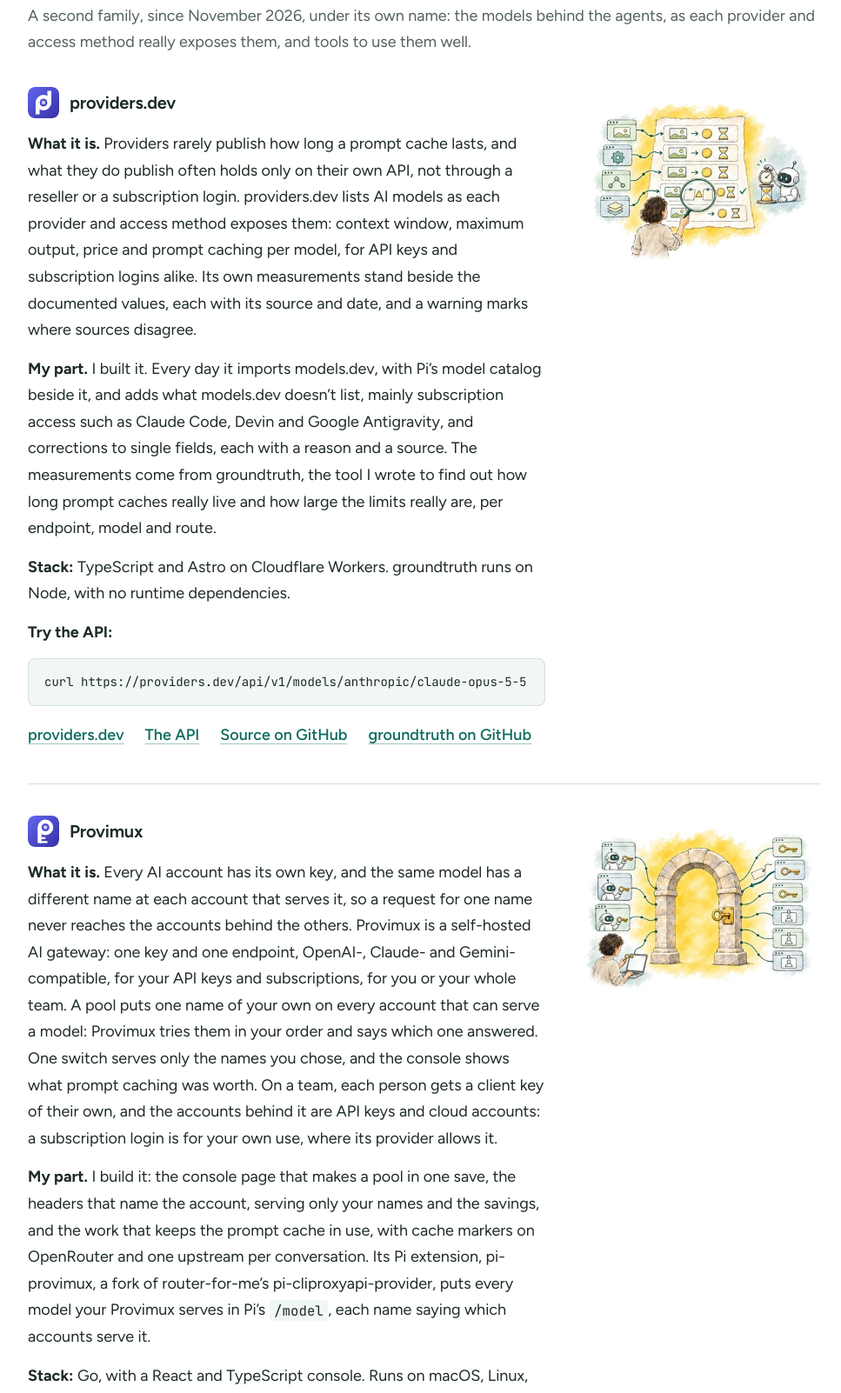
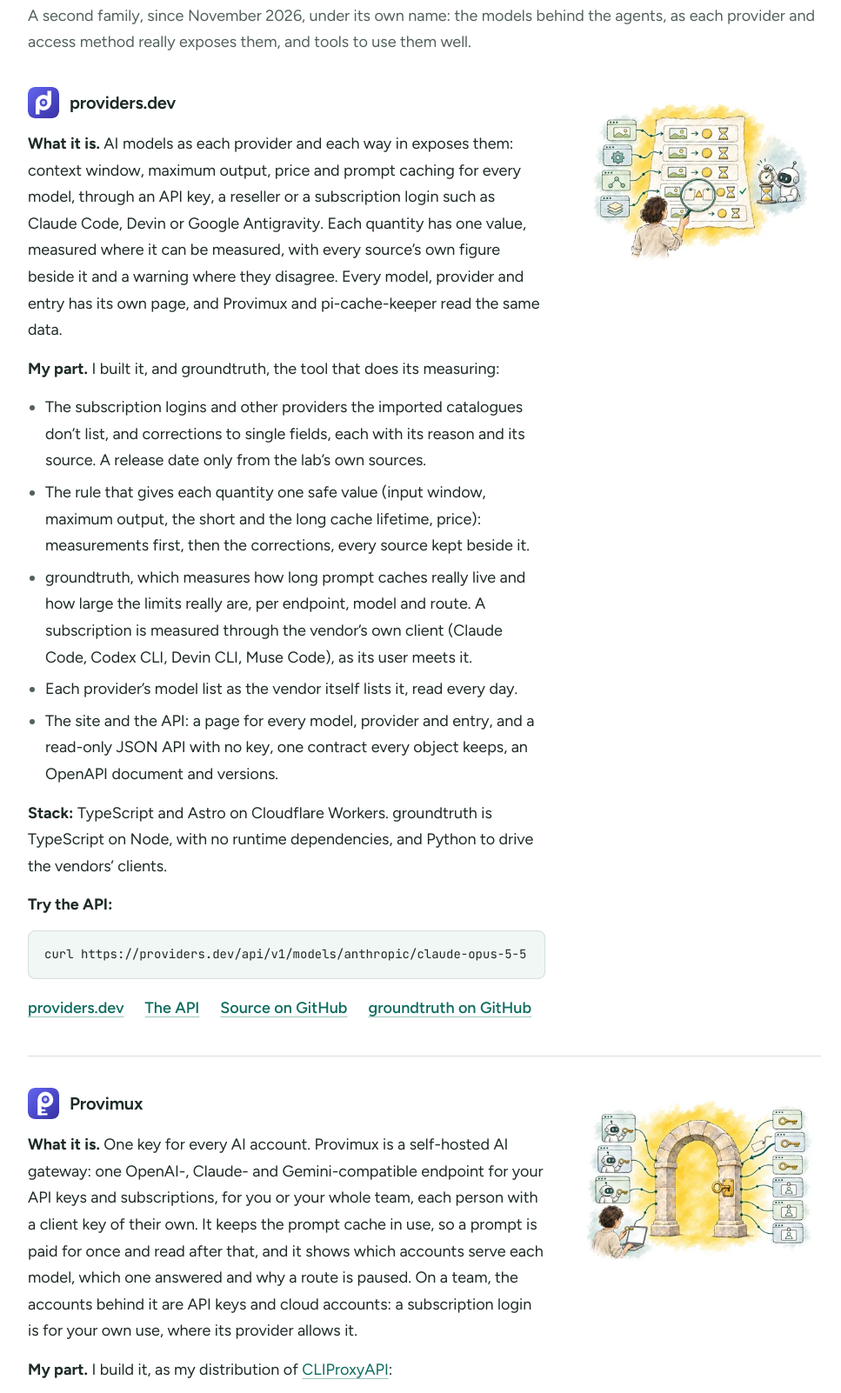
Before and after one commit to ngvoicu/ngvoicu-site, a plain HTML site: page work/index.html in a window 1280 px wide. Shown: the part 8625-10227 px from the top of the page at 87% size, without its empty margins (272-1239 px from the left). Drawn offline with Linux system fonts and the light colour scheme.

Commit message:
Work: providers.dev, Provimux and pi-cache-keeper rewritten around what I built (What it is, My part as a list, Stack); one short clause of credit where it belongs

```diff
--- a/work/index.html
+++ b/work/index.html
@@ -574,9 +574,10 @@
             <h4 id="providers-dev-title"><span class="logo-tile own"><img src="/images/brand/providers-dev-logo.svg" width="32" height="32" alt="" loading="lazy" decoding="async"></span>providers.dev</h4>
             <div class="item-art"><img src="/images/work/providers-dev-800.webp" srcset="/images/work/providers-dev-400.webp 400w, /images/work/providers-dev-800.webp 800w, /images/work/providers-dev-1200.webp 1200w" sizes="(min-width: 77em) 278px, (min-width: 64em) calc((100vw - 400px) / 3), (min-width: 48em) calc((92vw - 80px) / 3), min(20rem, calc(100vw - 2rem))" width="1200" height="900" alt="A ledger of model cards fed by four windows; a robot times an hourglass with a stopwatch, and a person with a magnifying glass looks at two pinned notes with a small warning sign between them" loading="lazy" decoding="async"></div>
             <div class="item-text">
-              <p><strong>What it is.</strong> Providers rarely publish how long a prompt cache lasts, and what they do publish often holds only on their own API, not through a reseller or a subscription login. providers.dev lists AI models as each provider and access method exposes them: context window, maximum output, price and prompt caching per model, for API keys and subscription logins alike. Its own measurements stand beside the documented values, each with its source and date, and a warning marks where sources disagree.</p>
-              <p><strong>My part.</strong> I built it. Every day it imports models.dev, with Pi’s model catalog beside it, and adds what models.dev doesn’t list, mainly subscription access such as Claude Code, Devin and Google Antigravity, and corrections to single fields, each with a reason and a source. The measurements come from groundtruth, the tool I wrote to find out how long prompt caches really live and how large the limits really are, per endpoint, model and route.</p>
-              <p><strong>Stack:</strong> TypeScript and Astro on Cloudflare Workers. groundtruth runs on Node, with no runtime dependencies.</p>
+              <p><strong>What it is.</strong> AI models as each provider and each way in exposes them: context window, maximum output, price and prompt caching for every model, through an API key, a reseller or a subscription login such as Claude Code, Devin or Google Antigravity. Each quantity has one value, measured where it can be measured, with every source’s own figure beside it and a warning where they disagree. Every model, provider and entry has its own page, and Provimux and pi-cache-keeper read the same data.</p>
+              <p><strong>My part.</strong> I built it, and groundtruth, the tool that does its measuring:</p>
+              <ul><li>The subscription logins and other providers the imported catalogues don’t list, and corrections to single fields, each with its reason and its source. A release date only from the lab’s own sources.</li><li>The rule that gives each quantity one safe value (input window, maximum output, the short and the long cache lifetime, price): measurements first, then the corrections, every source kept beside it.</li><li>groundtruth, which measures how long prompt caches really live and how large the limits really are, per endpoint, model and route. A subscription is measured through the vendor’s own client (Claude Code, Codex CLI, Devin CLI, Muse Code), as its user meets it.</li><li>Each provider’s model list as the vendor itself lists it, read every day.</li><li>The site and the API: a page for every model, provider and entry, and a read-only JSON API with no key, one contract every object keeps, an OpenAPI document and versions.</li></ul>
+              <p><strong>Stack:</strong> TypeScript and Astro on Cloudflare Workers. groundtruth is TypeScript on Node, with no runtime dependencies, and Python to drive the vendors’ clients.</p>
               <p><strong>Try the API:</strong></p>
               <pre tabindex="0" role="region" aria-label="An example request to the providers.dev API: one model with every entry that serves it"><code>curl https://providers.dev/api/v1/models/anthropic/claude-opus-5-5</code></pre>
               <ul class="item-links"><li><a href="https://providers.dev">providers.dev</a></li><li><a href="https://providers.dev/docs/api/">The API</a></li><li><a href="https://github.com/ngvoicu/providers.dev">Source on GitHub</a></li><li><a href="https://github.com/ngvoicu/groundtruth">groundtruth on GitHub</a></li></ul>
@@ -586,8 +587,9 @@
             <h4 id="provimux-title"><span class="logo-tile own"><img src="/images/brand/provimux-logo.svg" width="32" height="32" alt="" loading="lazy" decoding="async"></span>Provimux</h4>
             <div class="item-art"><img src="/images/work/provimux-800.webp" srcset="/images/work/provimux-400.webp 400w, /images/work/provimux-800.webp 800w, /images/work/provimux-1200.webp 1200w" sizes="(min-width: 77em) 278px, (min-width: 64em) calc((100vw - 400px) / 3), (min-width: 48em) calc((92vw - 80px) / 3), min(20rem, calc(100vw - 2rem))" width="1200" height="900" alt="Three robot terminals and a person at a laptop, each holding the same small golden key, send lines into one stone archway with a key in its lock; lines run on to six windows holding keys and badges, and a small tag flies back from the second" loading="lazy" decoding="async"></div>
             <div class="item-text">
-              <p><strong>What it is.</strong> Every AI account has its own key, and the same model has a different name at each account that serves it, so a request for one name never reaches the accounts behind the others. Provimux is a self-hosted AI gateway: one key and one endpoint, OpenAI-, Claude- and Gemini-compatible, for your API keys and subscriptions, for you or your whole team. A pool puts one name of your own on every account that can serve a model: Provimux tries them in your order and says which one answered. One switch serves only the names you chose, and the console shows what prompt caching was worth. On a team, each person gets a client key of their own, and the accounts behind it are API keys and cloud accounts: a subscription login is for your own use, where its provider allows it.</p>
-              <p><strong>My part.</strong> I build it: the console page that makes a pool in one save, the headers that name the account, serving only your names and the savings, and the work that keeps the prompt cache in use, with cache markers on OpenRouter and one upstream per conversation. Its Pi extension, pi-provimux, a fork of router-for-me’s pi-cliproxyapi-provider, puts every model your Provimux serves in Pi’s <code>/model</code>, each name saying which accounts serve it.</p>
+              <p><strong>What it is.</strong> One key for every AI account. Provimux is a self-hosted AI gateway: one OpenAI-, Claude- and Gemini-compatible endpoint for your API keys and subscriptions, for you or your whole team, each person with a client key of their own. It keeps the prompt cache in use, so a prompt is paid for once and read after that, and it shows which accounts serve each model, which one answered and why a route is paused. On a team, the accounts behind it are API keys and cloud accounts: a subscription login is for your own use, where its provider allows it.</p>
+              <p><strong>My part.</strong> I build it, as my distribution of <a href="https://github.com/router-for-me/CLIProxyAPI">CLIProxyAPI</a>:</p>
+              <ul><li>Pools: one name of your own on every account that can serve a model, made in one save, and the switch “Serve only my names”, which serves only the names you chose.</li><li>The console’s own pages: Accounts (every subscription and key, and whether it works now), Models (every name, the accounts behind it in the order they are tried, their cooldowns) and Savings (what prompt caching was worth, and use by the name a tool sent).</li><li>Who answered: every response names its account (a login or an API key, the provider and host), the model list names the accounts behind each model, and a shared name reports the smallest of their limits.</li><li>Live model lists: logins and API keys serve what their own accounts list, kept up to date by themselves.</li><li>The prompt cache kept in use: cache markers and one upstream per conversation on OpenRouter, the caller’s longer cache lifetime on OpenAI keys, and no double bill for a Codex WebSocket replay.</li><li>Devin: each model’s real output limit, and a quota pause on the one model that ran out, not on the whole login.</li><li>pi-provimux, its Pi extension: every model in Pi’s <code>/model</code>, each name saying which accounts serve it, and other extensions told which one answered.</li></ul>
               <p><strong>Stack:</strong> Go, with a React and TypeScript console. Runs on macOS, Linux, Windows and FreeBSD, and in Docker.</p>
               <p><strong>Install:</strong></p>
               <pre tabindex="0" role="region" aria-label="Install commands for Provimux with Homebrew on macOS and Linux"><code>brew install ngvoicu/tap/provimux
@@ -603,9 +605,10 @@ brew services start provimux</code></pre>
             <h4 id="pi-cache-keeper-title"><span class="logo-tile own"><img src="/images/brand/pi-cache-keeper-logo.svg" width="32" height="32" alt="" loading="lazy" decoding="async"></span>pi-cache-keeper</h4>
             <div class="item-art"><img src="/images/work/pi-cache-keeper-800.webp" srcset="/images/work/pi-cache-keeper-400.webp 400w, /images/work/pi-cache-keeper-800.webp 800w, /images/work/pi-cache-keeper-1200.webp 1200w" sizes="(min-width: 77em) 278px, (min-width: 64em) calc((100vw - 400px) / 3), (min-width: 48em) calc((92vw - 80px) / 3), min(20rem, calc(100vw - 2rem))" width="1200" height="900" alt="A long scroll from a robot’s terminal runs through a warm, glowing jar of rolled pages, and robot hands fold its end into one short card; an hourglass runs low, a small robot tends the flame under the jar, and a person walks off with a coffee mug" loading="lazy" decoding="async"></div>
             <div class="item-text">
-              <p><strong>What it is.</strong> When a Pi session fills up, Pi compacts it: it sends the older part of the conversation as text, with each tool result cut to 2,000 characters, at full price. pi-cache-keeper compacts from the prompt cache the session already built instead, so on big sessions the summary costs a fraction of Pi’s and is written from the full tool output. It compacts when the context gets full and just before the cache expires, it can keep the cache warm through a break, and the footer counts down how long the cache stays warm. What Pi doesn’t know about a model, such as its input window, cache lifetimes and prices, it fills in from providers.dev.</p>
-              <p><strong>My part.</strong> It’s based on Nico Bailon’s <a href="https://github.com/nicobailon/pi-cached-compaction">pi-cached-compaction</a>: compacting from the warm cache, the compaction card, the cache countdown, compacting before the cache expires and the longer cache are his work. I added compacting when the context is full, keeping the cache warm, settings per session, the model data from providers.dev and, through Provimux, a footer that says whether a subscription or an API key answered.</p>
-              <p><strong>Stack:</strong> TypeScript, as a Pi extension. Needs Pi 1.6.0 or newer.</p>
+              <p><strong>What it is.</strong> A Pi extension that makes the prompt cache pay off. It compacts a session from the prompt cache the session already built, so on big sessions the summary costs a fraction of Pi’s own and is written from the full tool output, not 2,000-character excerpts. It compacts early, when the context gets full, and just before the cache expires; when the cache is cold, a cheaper model you pick writes the summary. It can keep the cache warm through a break, within a budget, and the footer shows whether the cache is warm, how long it has left, the tier in use and the price. What Pi doesn’t know about a model, it fills in from providers.dev.</p>
+              <p><strong>My part.</strong> It grew from Nico Bailon’s <a href="https://github.com/nicobailon/pi-cached-compaction">pi-cached-compaction</a>. I added:</p>
+              <ul><li>Compacting early, when the context is full: at 90% of the window or a token cap you set, while a summary still fits. Pi waits for its last 16k tokens, and then pays full price.</li><li>A fallback model: when the cache is cold, or your model refuses the summary or can no longer hold the conversation, a model you pick (a cheaper one, or one on a login with quota to spare) writes it, and the session goes on with its own model.</li><li>Keeping the cache warm through a break, for as long as you choose, until refreshing has cost as much as one cache miss; <code>/cache-keeper-stop</code> stops it in every window at once.</li><li>The footer: the countdown and what it means for cost, the cache lifetimes and the tier in use, what the last request asked for, the price, whether a subscription or an API key answered, and what went wrong, fitted to the terminal’s width.</li><li>Model data from providers.dev: one safe value for each model’s input window, output limit, cache lifetimes and prices, measured values first.</li><li><code>/cache-keeper-settings</code>: a menu for every setting, with values of a session’s own over the defaults.</li></ul>
+              <p><strong>Stack:</strong> TypeScript, as a Pi extension, with no runtime dependencies. Needs Pi 1.6.0 or newer.</p>
               <p><strong>Install</strong>, then run <code>/reload</code> in Pi:</p>
               <pre tabindex="0" role="region" aria-label="Install command for pi-cache-keeper"><code>pi install npm:pi-cache-keeper</code></pre>
               <ul class="item-links"><li><a href="https://pi-cache-keeper.providers.dev">pi-cache-keeper.providers.dev</a></li><li><a href="https://github.com/ngvoicu/pi-cache-keeper">Source on GitHub</a></li></ul>
```
